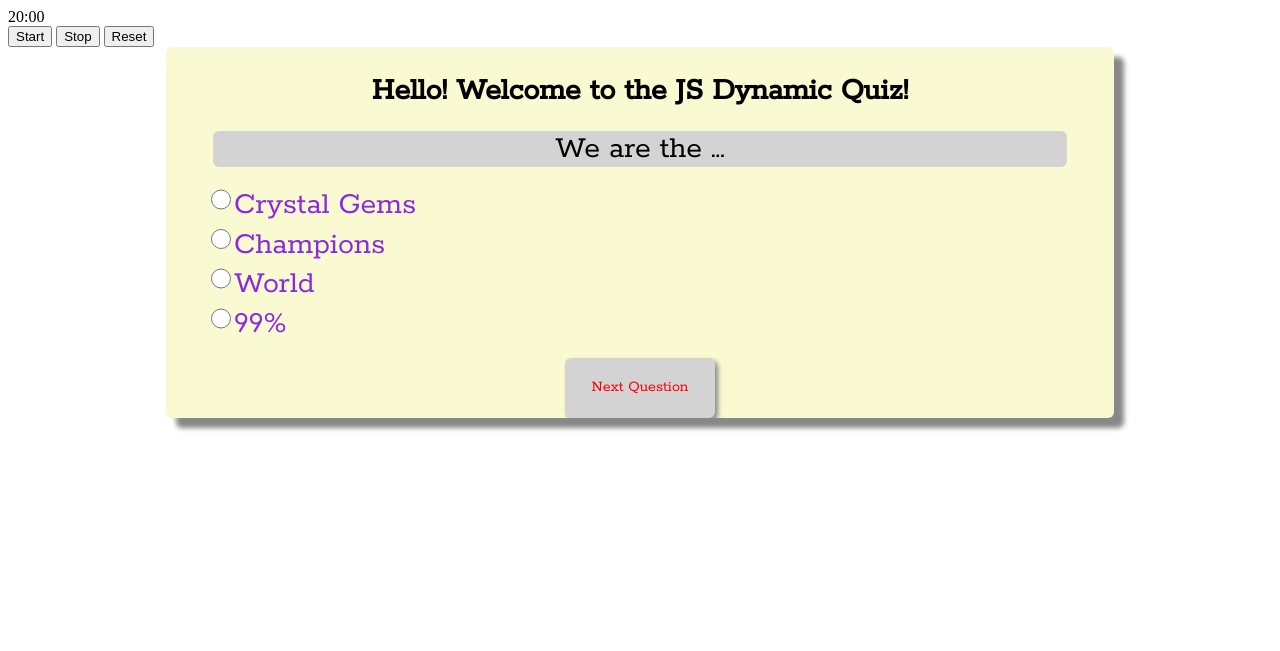
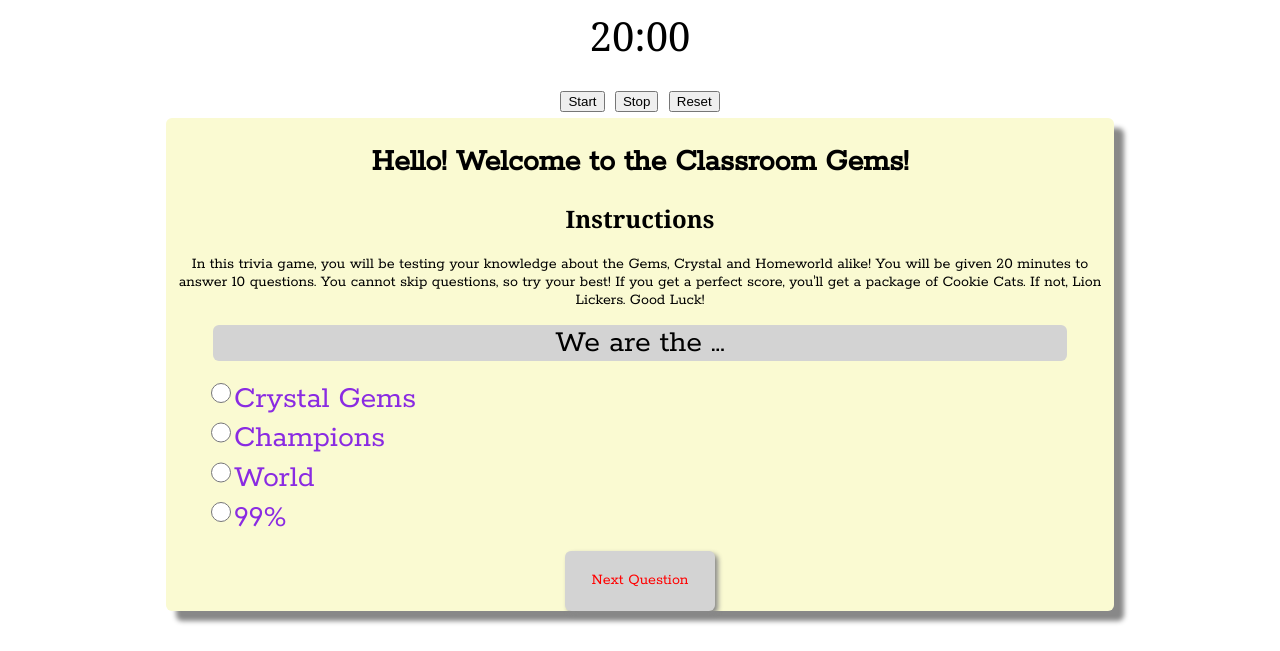
Before and after one commit to mlin2814/triviagame, a PHP site: page / in a window 1280 px wide. Shown: the top 651 px of the page. Run offline with PHP 8.4, Linux system fonts and the light colour scheme.

Commit message:
Adjusted font sizes and formatting.

```diff
--- a/assets/css/style.css
+++ b/assets/css/style.css
@@ -1,8 +1,28 @@
 @import url(http://fonts.googleapis.com/css?family=Rokkitt);
- h1 {
+
+#wrapper {
+    float: center;
+    text-align: center;
+    font-family: "Georgia",Times New Roman,Times,serif;
+    font-size: 40px;
+}
+
+
+h1 {
     font-family:'Rokkitt', serif;
     text-align: center;
 }
+
+h2 {
+    text-align: center;
+    font-family: "Georgia",Times New Roman,Times,serif;
+}
+p {
+    text-align: center;
+    font-family: "Georgia",Times New Roman,Times,serif;
+
+}
+
 ul {
     list-style: none;
 }
--- a/assets/javascript/app.js
+++ b/assets/javascript/app.js
@@ -6,32 +6,24 @@ window.onload = function(){
 
 // Our stopwatch object
 var stopwatch = {
-    time:5,
+    time:1200,
     reset: function(){
         stopwatch.time = 0;
-        // DONE: Change the "display" div to "00:00."
         $('#display').html('20:00');
-        // DONE: Empty the "laps" div.
     },
     start: function(){
-        // DONE: Use setInterval to start the count here.
         counter = setInterval(stopwatch.count, 1000);
     },
     stop: function(){
-        // DONE: Use clearInterval to stop the count here.
         clearInterval(counter);
     },
     count: function(){
-        // DONE: increment time by 1, remember we cant use "this" here.
         stopwatch.time--;
         if (stopwatch.time < 0){
             return;
         }
 
-        // DONE: Get the current time, pass that into the stopwatch.timeConverter function,
-        //       and save the result in a variable.
         var converted = stopwatch.timeConverter(stopwatch.time);
-        // DONE: Use the variable you just created to show the converted time in the "display" div.
         $('#display').html(converted);
     },
     timeConverter: function(t){
@@ -171,15 +163,102 @@ function hideScore() {
 }
 
 
-// question1: function(){
-// var question1 = ;
-// var answers = ;
-// var answer = "Crystal Gems";
-// for (var i = 0; i<answers.length; i++) {
-// 	Things[i]
-// }
-// if $('.button').click(answers[0])
-//     console.log(Correct!);
-// } else {
-//     console.log(Whoops!);
-// }
+var startScreen = (function(input) {
+
+    // the red component of rgb
+    var hue = 0;
+    // are we moving toward red or black?
+    var direction = 1;
+    var transitioning = false;
+
+    // record the input state from last frame
+    // because we need to compare it in the
+    // current frame
+    var wasButtonDown = false;
+
+    // a helper function
+    // used internally to draw the text in
+    // in the center of the canvas (with respect
+    // to the x coordinate)
+    function centerText(ctx, text, y) {
+        var measurement = ctx.measureText(text);
+        var x = (ctx.canvas.width - measurement.width) / 2;
+        ctx.fillText(text, x, y);
+    }
+
+    // draw the main menu to the canvas
+    function draw(ctx, elapsed) {
+
+        // let's draw the text in the middle of the canvas
+        // note that it's ineffecient to calculate this
+        // in every frame since it never changes
+        // however, I leave it here for simplicity
+        var y = ctx.canvas.height / 2;
+
+        // create a css color from the `hue`
+        var color = 'rgb(' + hue + ',0,0)';
+
+        // clear the entire canvas
+        // (this is not strictly necessary since we are always
+        // updating the same pixels for this screen, however it
+        // is generally what you need to do.)
+        ctx.clearRect(0, 0, ctx.canvas.width, ctx.canvas.height);
+
+        // draw the title of the game
+        // this is static and doesn't change
+        ctx.fillStyle = 'white';
+        ctx.font = '48px monospace';
+        centerText(ctx, 'My Awesome Game', y);
+
+        // draw instructions to the player
+        // this animates the color based on the value of `hue`
+        ctx.fillStyle = color;
+        ctx.font = '24px monospace';
+        centerText(ctx, 'click to begin', y + 30);
+    }
+
+    // update the color we're drawing and
+    // check for input from the user
+    function update() {
+        // we want `hue` to oscillate between 0 and 255
+        hue += 1 * direction;
+        if (hue > 255) direction = -1;
+        if (hue < 0) direction = 1;
+
+        // note that this logic is dependent on the frame rate,
+        // that means if the frame rate is slow then the animation
+        // is slow.
+        // we could make it indepedent on the frame rate, but we'll
+        // come to that later.
+
+        // here we magically capture the state of the mouse
+        // notice that we are not dealing with events inside the game
+        // loop.
+        // we'll come back to this too.
+        var isButtonDown = input.isButtonDown();
+
+        // we want to know if the input (mouse click) _just_ happened
+        // that means we only want to transition away from the menu to the
+        // game if there _was_ input on the last frame _but none_ on the
+        // current one.
+        var mouseJustClicked = !isButtonDown && wasButtonDown;
+
+        // we also check the value of `transitioning` so that we don't
+        // initiate the transition logic more the once (like if the player
+        // clicked the mouse repeatedly before we finished transitioning)
+        if (mouseJustClicked && !transitioning) {
+            transitioning = true;
+            // do something here to transition to the actual game
+        }
+
+        // record the state of input for use in the next frame
+        wasButtonDown = isButtonDown;
+    }
+
+    // this is the object that will be `startScreen`
+    return {
+        draw: draw,
+        update: update
+    };
+
+}());
--- a/index.html
+++ b/index.html
@@ -15,8 +15,10 @@
             <button id="reset">Reset</button>
         </div>
     </div>
-     <div class="quizContainer">
-         <h1>Hello! Welcome to the JS Dynamic Quiz!</h1>
+    <div class="quizContainer">
+         <h1>Hello! Welcome to the Classroom Gems!</h1>
+         <h2>Instructions</h2>
+         <p>In this trivia game, you will be testing your knowledge about the Gems, Crystal and Homeworld alike! You will be given 20 minutes to answer 10 questions. You cannot skip questions, so try your best! If you get a perfect score, you'll get a package of Cookie Cats. If not, Lion Lickers. Good Luck!</p>
     <div class="question"></div>
     <ul class="choiceList"></ul>
     <div class="quizMessage"></div>
```
